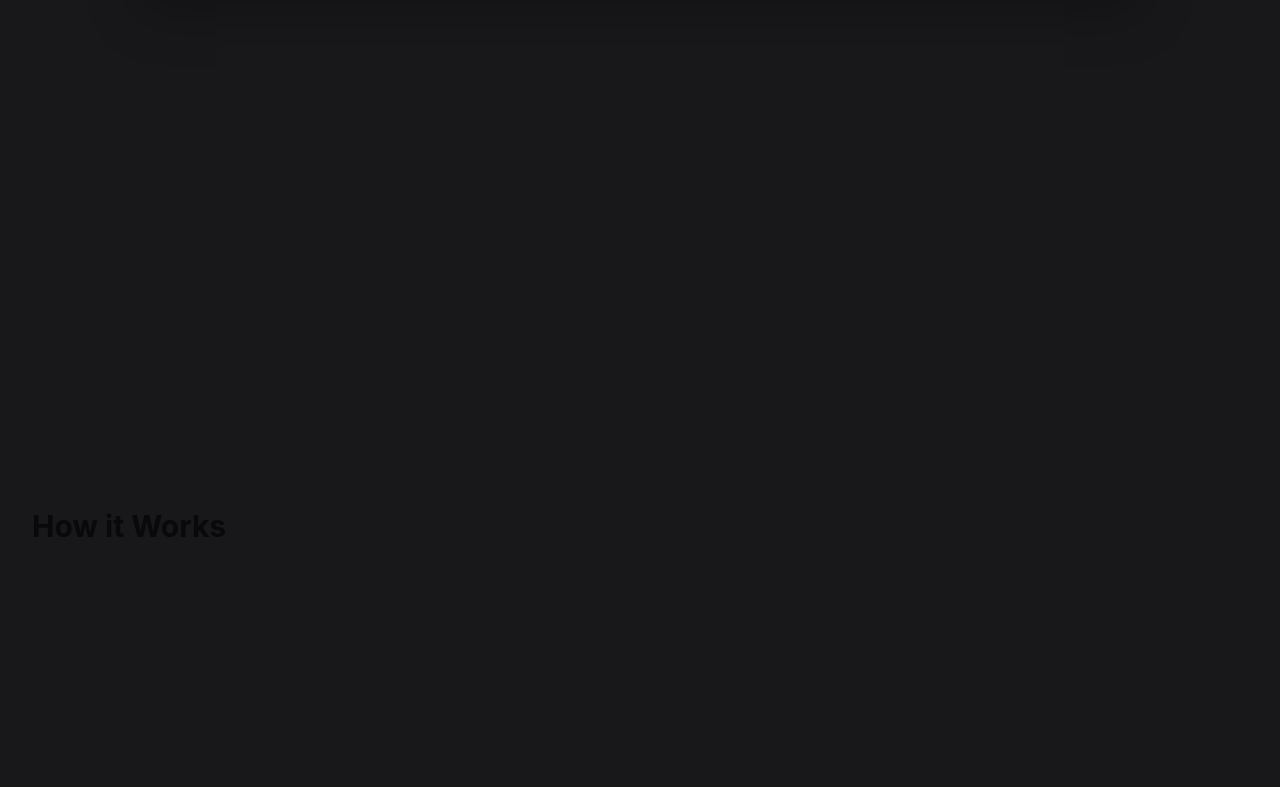
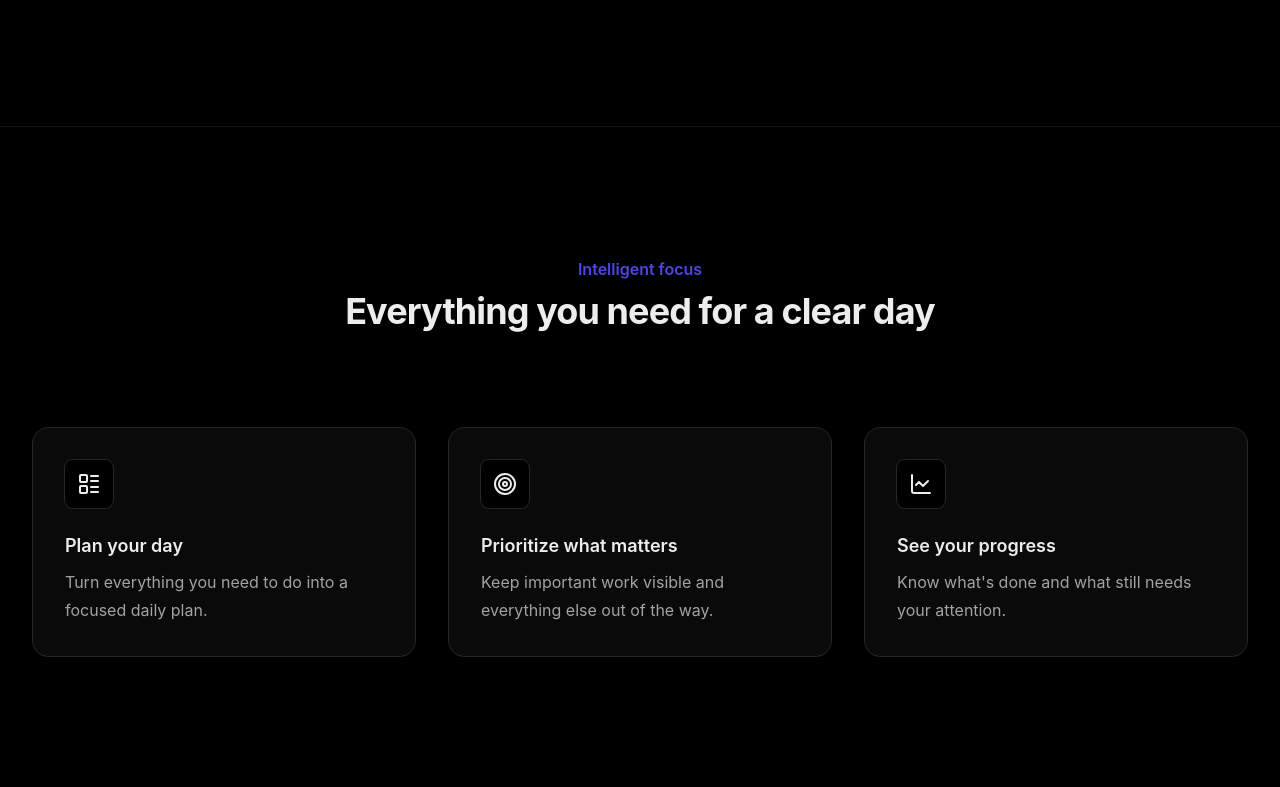
Before and after one commit to ashish102312/focusflow, a React (Vite) app: page / in a window 1280 px wide. Shown: the part 1393-2180 px from the top of the page. Built offline with nearby package versions, Linux system fonts and the light colour scheme.

Commit message:
feat: build feature section

```diff
--- a/src/App.jsx
+++ b/src/App.jsx
@@ -1,15 +1,17 @@
 import Navbar from './components/Navbar';
 import Hero from './sections/Hero';
 import ProductPreview from './sections/ProductPreview';
+import Features from './sections/Features';
 
 export default function App() {
   return (
-    <div className="min-h-screen bg-primary">
+    <div className="min-h-screen bg-background text-foreground">
       <Navbar />
 
       <main>
         <Hero />
         <ProductPreview />
+        <Features />
 
         <div className="max-w-7xl mx-auto px-6 lg:px-8 space-y-96">
           <section id="how-it-works" className="h-screen flex items-center">
--- a/src/components/Navbar.jsx
+++ b/src/components/Navbar.jsx
@@ -23,7 +23,7 @@ export default function Navbar() {
     <header
       className={`fixed top-0 inset-x-0 z-50 transition-all duration-300 border-b ${
         isScrolled
-          ? 'bg-primary/80 backdrop-blur-md border-border'
+          ? 'bg-surface/80 backdrop-blur-md border-border'
           : 'bg-transparent border-transparent'
       }`}
     >
@@ -58,7 +58,7 @@ export default function Navbar() {
           <div className="hidden md:flex items-center">
             <a
               href="#preview"
-              className="inline-flex items-center justify-center rounded-full bg-foreground text-primary px-4 py-2 text-sm font-medium hover:bg-muted-foreground transition-colors group"
+              className="inline-flex items-center justify-center rounded-full bg-foreground text-background px-4 py-2 text-sm font-medium hover:text-background hover:bg-foreground/90 transition-colors group"
             >
               Start planning
               <span className="ml-1 transition-transform group-hover:translate-x-1">
@@ -109,7 +109,7 @@ export default function Navbar() {
               <div className="pt-4 border-t border-border">
                 <a
                   href="#preview"
-                  className="inline-flex w-full items-center justify-center rounded-full bg-foreground text-primary px-4 py-3 text-sm font-medium hover:bg-muted-foreground transition-colors"
+                  className="inline-flex w-full items-center justify-center rounded-full bg-foreground text-background px-4 py-3 text-sm font-medium hover:bg-foreground/90 transition-colors"
                   onClick={() => setMobileMenuOpen(false)}
                 >
                   Start planning →
--- a/src/index.css
+++ b/src/index.css
@@ -1,17 +1,19 @@
 @import "tailwindcss";
 
 @theme {
-  --color-background: #ffffff;
-  --color-foreground: #09090b;
-  --color-primary: #18181b;
-  --color-primary-foreground: #fafafa;
-  --color-muted: #f4f4f5;
-  --color-muted-foreground: #71717a;
-  --color-border: #e4e4e7;
+  --color-background: #000000;
+  --color-foreground: #ededed;
+  --color-surface: #0a0a0a;
+  --color-surface-hover: #171717;
+  --color-border: #262626;
+  --color-muted: #171717;
+  --color-muted-foreground: #a3a3a3;
+  --color-accent: #4f46e5;
+  --color-accent-foreground: #ffffff;
 }
 
 @layer base {
   body {
-    @apply bg-background text-foreground antialiased selection:bg-primary selection:text-primary-foreground;
+    @apply bg-background text-foreground antialiased selection:bg-accent selection:text-white;
   }
 }
--- /dev/null
+++ b/src/sections/Features.jsx
@@ -0,0 +1,59 @@
+import { motion } from 'framer-motion';
+import { LayoutList, Target, LineChart } from 'lucide-react';
+
+const features = [
+  {
+    name: 'Plan your day',
+    description: 'Turn everything you need to do into a focused daily plan.',
+    icon: LayoutList,
+  },
+  {
+    name: 'Prioritize what matters',
+    description: 'Keep important work visible and everything else out of the way.',
+    icon: Target,
+  },
+  {
+    name: 'See your progress',
+    description: "Know what's done and what still needs your attention.",
+    icon: LineChart,
+  },
+];
+
+export default function Features() {
+  return (
+    <section id="features" className="py-24 sm:py-32 bg-background border-t border-border/50">
+      <div className="max-w-7xl mx-auto px-6 lg:px-8">
+        <div className="mx-auto max-w-2xl lg:text-center">
+          <h2 className="text-base font-semibold leading-7 text-accent">Intelligent focus</h2>
+          <p className="mt-2 text-3xl font-bold tracking-tight text-foreground sm:text-4xl">
+            Everything you need for a clear day
+          </p>
+        </div>
+        <div className="mx-auto mt-16 max-w-2xl sm:mt-20 lg:mt-24 lg:max-w-none">
+          <dl className="grid max-w-xl grid-cols-1 gap-x-8 gap-y-16 lg:max-w-none lg:grid-cols-3">
+            {features.map((feature, index) => (
+              <motion.div
+                key={feature.name}
+                initial={{ opacity: 0, y: 20 }}
+                whileInView={{ opacity: 1, y: 0 }}
+                viewport={{ once: true, margin: "-50px" }}
+                transition={{ duration: 0.5, delay: index * 0.15 }}
+                className="group flex flex-col items-start p-8 rounded-2xl bg-surface border border-border hover:border-border/80 transition-colors"
+              >
+                <div className="rounded-lg bg-background p-3 ring-1 ring-border group-hover:ring-accent/50 transition-colors">
+                  <feature.icon className="h-6 w-6 text-foreground" aria-hidden="true" />
+                </div>
+                <dt className="mt-6 font-semibold text-foreground text-lg">
+                  {feature.name}
+                </dt>
+                <dd className="mt-2 text-base leading-7 text-muted-foreground flex-auto">
+                  {feature.description}
+                </dd>
+              </motion.div>
+            ))}
+          </dl>
+        </div>
+      </div>
+    </section>
+  );
+}
--- a/src/sections/Hero.jsx
+++ b/src/sections/Hero.jsx
@@ -59,7 +59,7 @@ export default function Hero() {
           >
             <a
               href="#preview"
-              className="w-full sm:w-auto inline-flex items-center justify-center rounded-full bg-foreground text-primary px-8 py-3.5 text-base font-medium hover:bg-muted-foreground transition-all group shadow-sm hover:shadow-md"
+              className="w-full sm:w-auto inline-flex items-center justify-center rounded-full bg-foreground text-background px-8 py-3.5 text-base font-medium hover:bg-foreground/90 transition-all group shadow-sm hover:shadow-md"
             >
               Start planning
               <span className="ml-2 transition-transform group-hover:translate-x-1">
--- a/src/sections/ProductPreview.jsx
+++ b/src/sections/ProductPreview.jsx
@@ -27,10 +27,10 @@ export default function ProductPreview() {
           whileInView={{ opacity: 1, y: 0 }}
           viewport={{ once: true, margin: "-100px" }}
           transition={{ duration: 0.7, ease: [0.16, 1, 0.3, 1] }}
-          className="relative mx-auto max-w-5xl rounded-xl border border-border bg-primary shadow-2xl overflow-hidden"
+          className="relative mx-auto max-w-5xl rounded-xl border border-border bg-surface shadow-2xl overflow-hidden"
         >
           {/* App Header (Mac-like) */}
-          <div className="flex items-center px-4 py-3 border-b border-border bg-primary/50">
+          <div className="flex items-center px-4 py-3 border-b border-border bg-surface/50">
             <div className="flex space-x-2">
               <div className="w-3 h-3 rounded-full bg-border" />
               <div className="w-3 h-3 rounded-full bg-border" />
@@ -59,7 +59,7 @@ export default function ProductPreview() {
             </div>
 
             {/* Main Content Area */}
-            <div className="flex-1 p-6 md:p-10 bg-primary overflow-y-auto">
+            <div className="flex-1 p-6 md:p-10 bg-background overflow-y-auto">
               <div className="max-w-2xl">
                 <h2 className="text-2xl font-semibold tracking-tight text-foreground">Good afternoon</h2>
                 <p className="text-muted-foreground mt-1 text-sm">Here's what matters today.</p>
```
